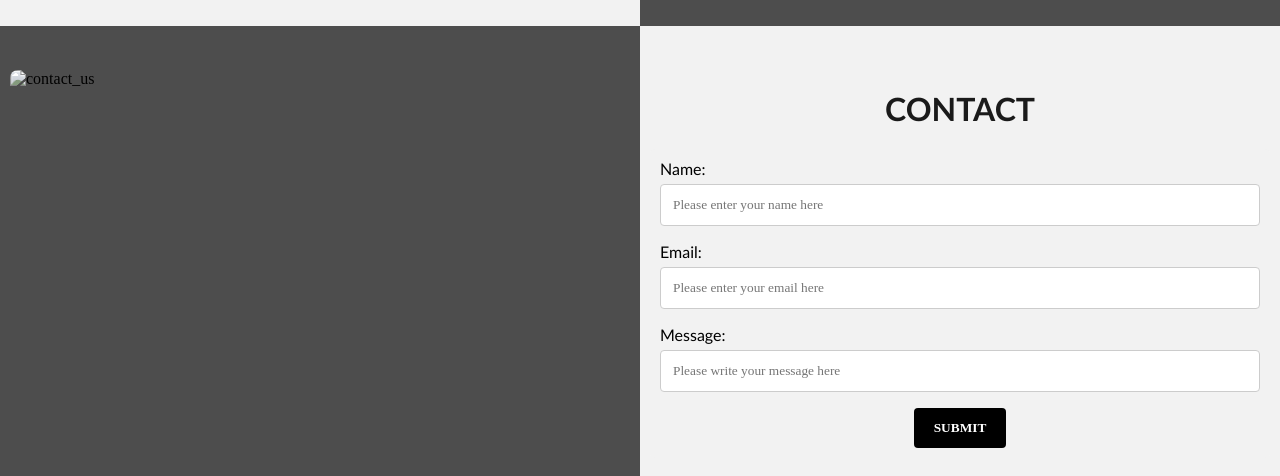
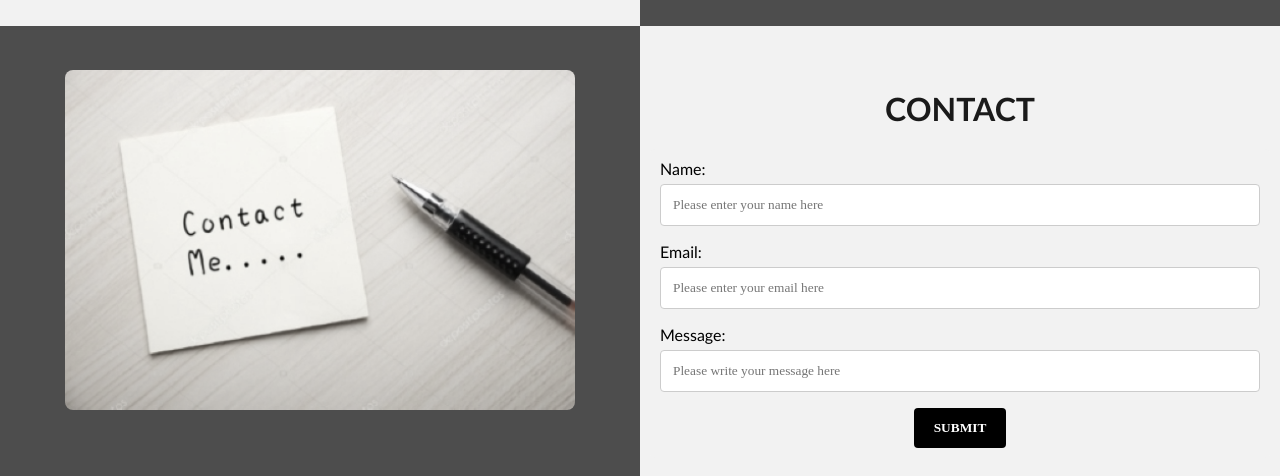
Before and after one commit to ryanwhite9/ryanwhite9.github.io, a plain HTML site: page index.html in a window 1280 px wide. Shown: the part 1106-1582 px from the top of the page. Drawn offline with Linux system fonts and the light colour scheme.

Commit message:
Update index.html

```diff
--- a/index.html
+++ b/index.html
@@ -91,7 +91,7 @@
     <div class="Row" id="contact">
         <!--CONTACT IMAGE, LEFT COLUMN-->
         <div class="column_2 column_tall">
-            <img src="./IMG/depositphotos_75162105-stock-photo-contact-me.jpg" alt="contact_us">
+            <img src="./Ryans_Portfolio/IMG/depositphotos_75162105-stock-photo-contact-me.jpg" alt="contact_us">
         </div>
         <!--CONTACT FORM, RIGHT COLUMN-->
         <div class="column_1 column_tall">
```
